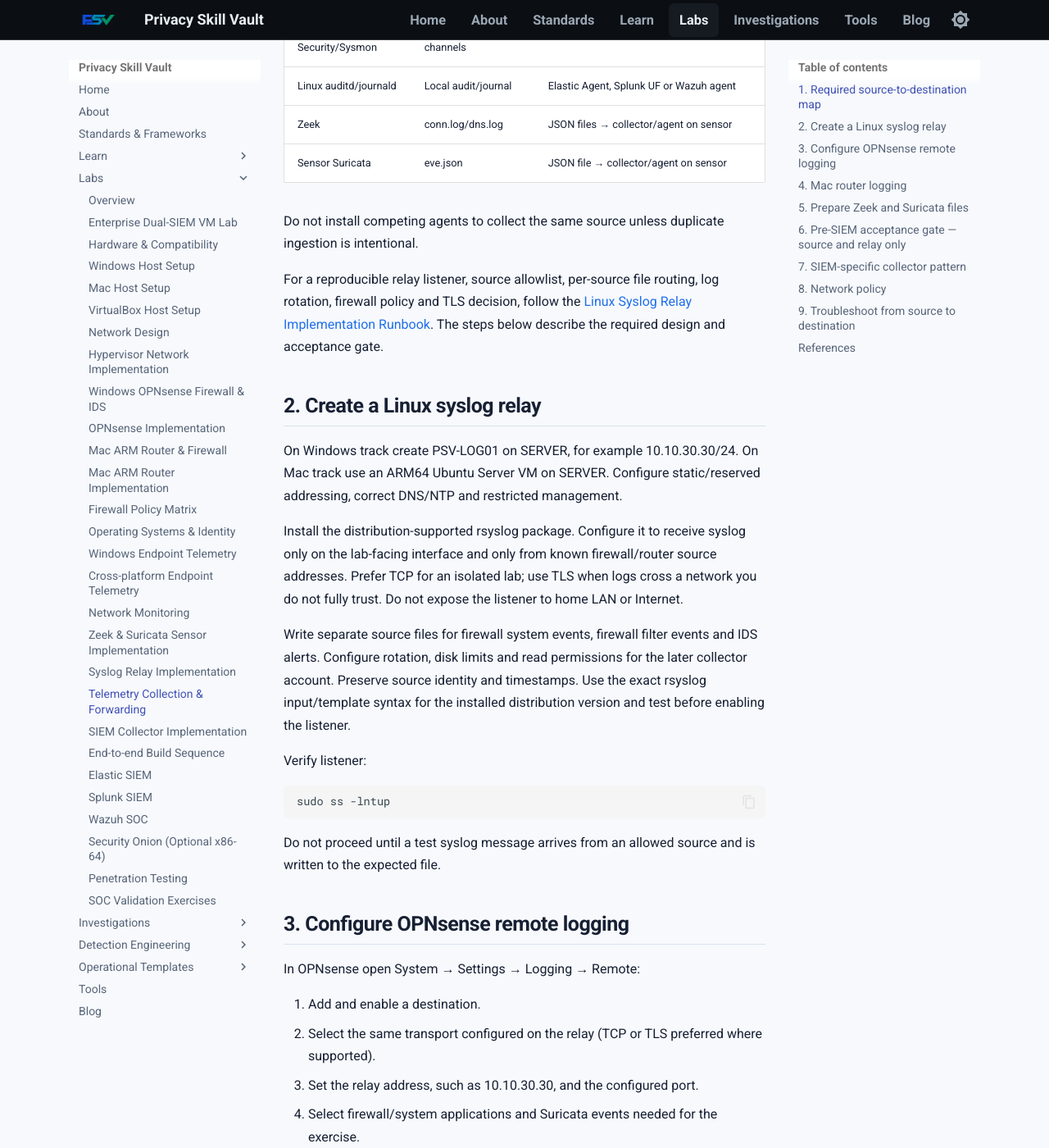
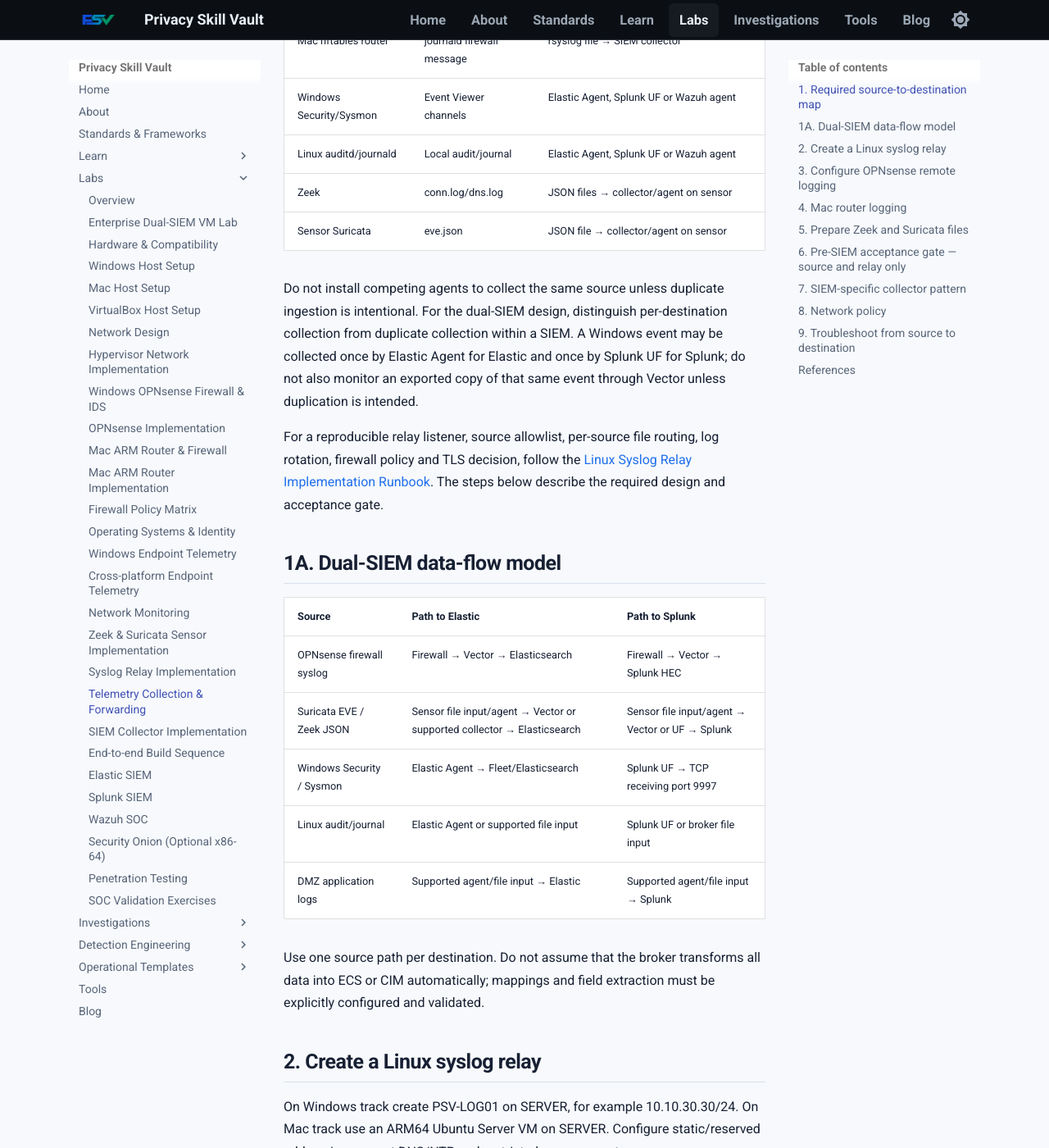
Before and after one commit to PrivacySkillVault/privacyskillvault.github.io, an MkDocs documentation site: the page built from docs/labs/telemetry-pipeline.md, in a window 1280 px wide and 1400 px high, scrolled down 705 px. Shown: the whole window at 82% size. Built offline with MkDocs 1.6.1 and Material for MkDocs 9.7.7, drawn with Linux system fonts in a browser that asks for light colours; some of the changed text lies outside the part shown.

Commit message:
Document dual-SIEM source routing and Vector fan-out

```diff
--- a/docs/labs/telemetry-pipeline.md
+++ b/docs/labs/telemetry-pipeline.md
@@ -1,8 +1,8 @@
 # Lab — Telemetry collection and forwarding pipeline
 
-<badge color="warning">Mandatory pre-SIEM stage — reference guide, not yet hardware-tested</badge>
+<badge color="warning">Dual-SIEM pipeline — design baseline, not yet hardware-tested</badge>
 
-This stage creates and proves the data path before installing Elastic, Splunk or Wazuh. The SIEM is the destination, not the source of firewall, endpoint or network telemetry.
+This stage creates and proves the data path for the [Enterprise Dual-SIEM VM Lab](enterprise-dual-siem-vm-lab.md). Firewall/router syslog and selected sensor/file sources can pass through Vector for fan-out to Elastic and Splunk HEC. Windows endpoint events use direct Elastic Agent and Splunk UF paths after coexistence is tested. Do not force every endpoint through the broker or install overlapping collectors without a deliberate duplicate strategy.
 
 ## 1. Required source-to-destination map
 
@@ -16,9 +16,21 @@
 | Zeek | conn.log/dns.log | JSON files → collector/agent on sensor |
 | Sensor Suricata | eve.json | JSON file → collector/agent on sensor |
 
-Do not install competing agents to collect the same source unless duplicate ingestion is intentional.
+Do not install competing agents to collect the same source unless duplicate ingestion is intentional. For the dual-SIEM design, distinguish per-destination collection from duplicate collection within a SIEM. A Windows event may be collected once by Elastic Agent for Elastic and once by Splunk UF for Splunk; do not also monitor an exported copy of that same event through Vector unless duplication is intended.
 
 For a reproducible relay listener, source allowlist, per-source file routing, log rotation, firewall policy and TLS decision, follow the [Linux Syslog Relay Implementation Runbook](syslog-relay-implementation.md). The steps below describe the required design and acceptance gate.
+
+## 1A. Dual-SIEM data-flow model
+
+| Source | Path to Elastic | Path to Splunk |
+|---|---|---|
+| OPNsense firewall syslog | Firewall → Vector → Elasticsearch | Firewall → Vector → Splunk HEC |
+| Suricata EVE / Zeek JSON | Sensor file input/agent → Vector or supported collector → Elasticsearch | Sensor file input/agent → Vector or UF → Splunk |
+| Windows Security / Sysmon | Elastic Agent → Fleet/Elasticsearch | Splunk UF → TCP receiving port 9997 |
+| Linux audit/journal | Elastic Agent or supported file input | Splunk UF or broker file input |
+| DMZ application logs | Supported agent/file input → Elastic | Supported agent/file input → Splunk |
+
+Use one source path per destination. Do not assume that the broker transforms all data into ECS or CIM automatically; mappings and field extraction must be explicitly configured and validated.
 
 ## 2. Create a Linux syslog relay
 
```
